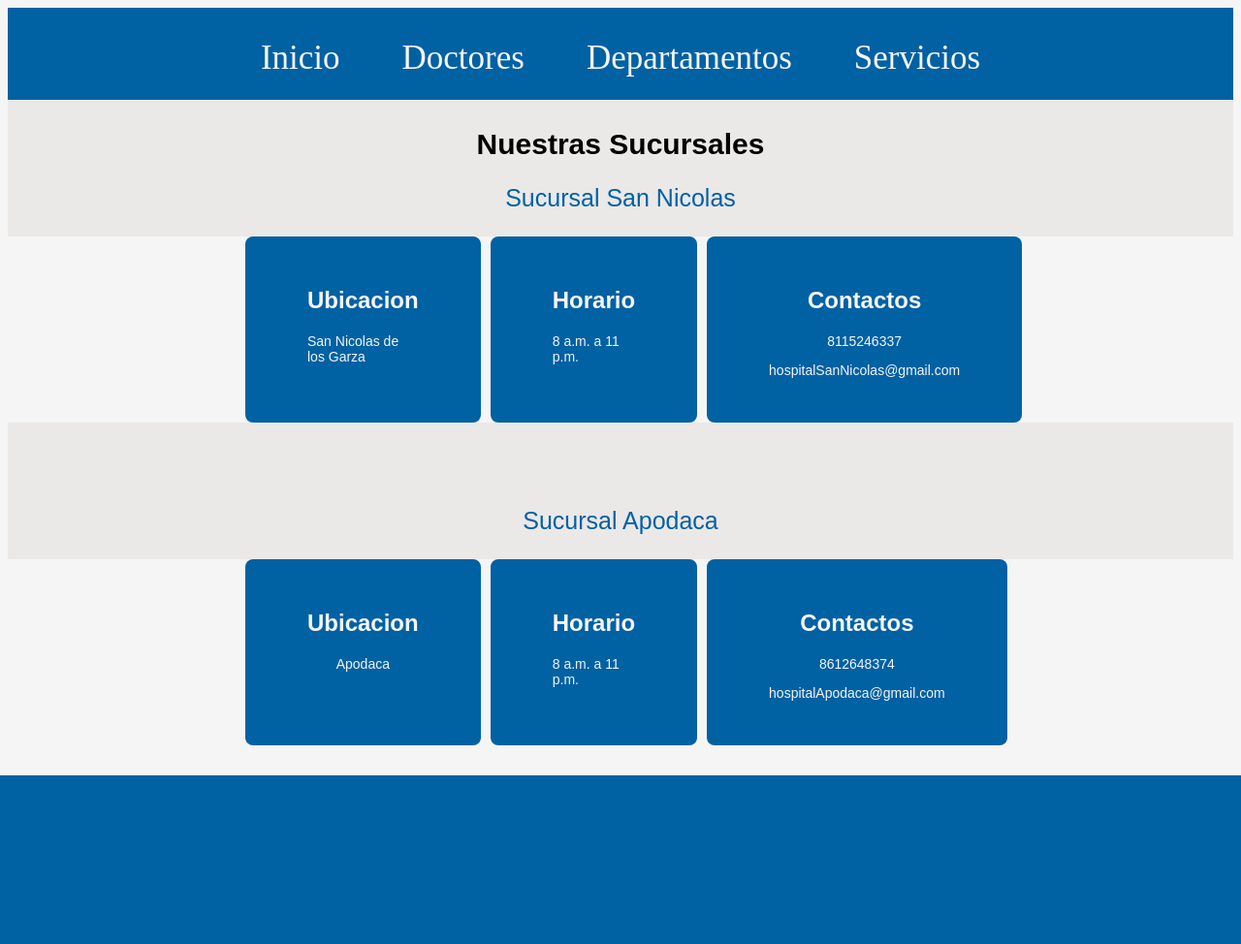
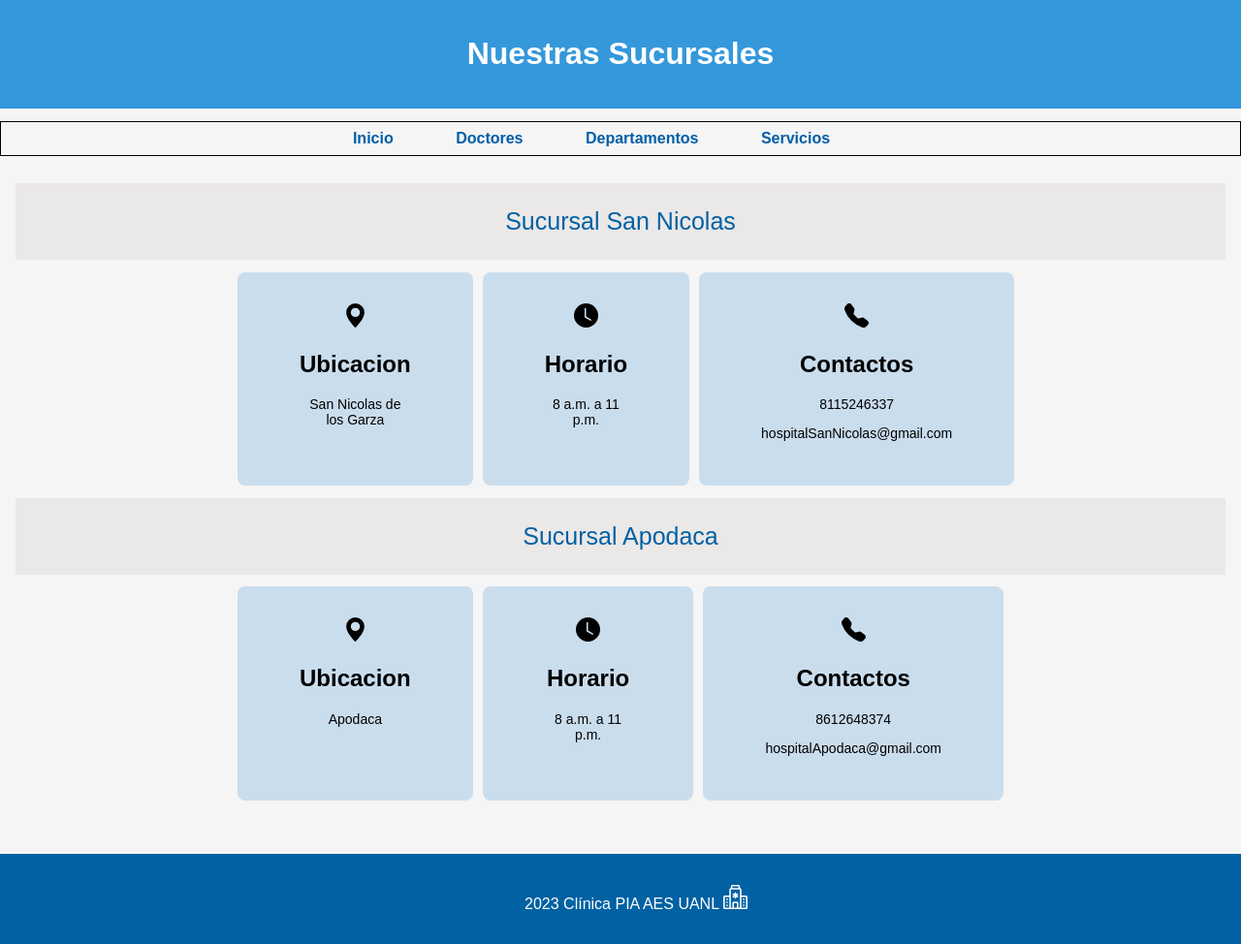
Before and after one commit to GalileaGM/PIA_DESARROLLOWEB, a Django app: page /sucursales/ in a window 1280 px wide. Shown: the whole page at 97% size. Before the commit the page ends 800 px from the top, so only its background shows below. Run offline with Django 4.2, Linux system fonts and the light colour scheme; data comes from the database, SQL or seed files in the repository.

Commit message:
Casi terminado AGG

```diff
--- a/hospital/hospital/static/estilos/EstilosSucursal.css
+++ b/hospital/hospital/static/estilos/EstilosSucursal.css
@@ -1,29 +1,47 @@
 body {
+    font-family: sans-serif;
     background-color: whitesmoke;
+    margin: 0;
+    padding: 0;
 }
 
-#links{
-    display: flex;
-    justify-content: center;
-    background-color: #0061a3;
+header {
+    background-color: #3498db;
+    color: white;
+    text-align: center;
+    padding: 1em;
 }
 
-#links a{
-    text-decoration-line: none;
-    color: whitesmoke;
-    font-size: 35px;
-    font-family: "Gilroy";
-    margin: 2rem ;
+nav {
+    background-color: whitesmoke;
+    border: 1px solid black;
+    padding: 0.5em;
+    margin-top: 1%;
+    text-align: center;
+    align-items: center;
 }
 
-h1 {
-    color: black;
-    display: flex;
-    flex-flow: column;
-    align-items: center;
-    font-family: sans-serif;
-    font-size: 30px;
-    margin-bottom: -5%;
+nav ul {
+    list-style: none;
+    padding: 0;
+    margin: 0;
+}
+
+nav li {
+    display: inline;
+    margin-right: 60px;
+}
+
+nav a {
+    text-decoration: none;
+    color: #005ea8;
+    font-weight: bold;
+}
+
+article {
+
+    text-align: center;
+    padding: 1em;
 }
 
 #nombre{
@@ -34,25 +52,32 @@
     align-items: center;
     font-family: sans-serif;
     font-size: 25px;
+    margin: 1% 0 1%;
 }
 
 #contenedor {
     display: flex;
-    padding: 0px 15rem;
+    padding: 0px 14rem;
 }
 
-#contenedor section{
+#mp1{
     margin: 0px 5px ;
     padding: 2rem 4rem;
-    background-color: #0061a3;
+    background-color:#cadded;
     border-radius: .5rem;
+}
+
+#mp1 svg{
+    background-color: transparent;
+    color:black;
+    border:none;
 }
 
 #contenedor section h2{
     display: flex;
     flex-flow: column;
     align-items: center;
-    color: whitesmoke;
+    color: black;
     font-family: sans-serif;
 }
 
@@ -60,7 +85,17 @@
     display: flex;
     flex-flow: column nowrap;
     align-items: center;
-    color: whitesmoke;
+    color: black;
     font-size: 14px;
     font-family: sans-serif;
 }
+
+footer {
+    background-color: #0061a3;
+    color: white;
+    text-align: center;
+    padding: 1em;
+    margin-top: 3%;
+    bottom: 0;
+    width: 100%;
+}
--- a/hospital/hospital/templates/sucursales.html
+++ b/hospital/hospital/templates/sucursales.html
@@ -8,37 +8,59 @@
     <link rel="stylesheet" href="{% static 'estilos/EstilosSucursal.css' %}">
 </head>
 <body>
-    <section id="links">
-        <a href="{% url 'index'%}">Inicio</a>
-        <a href="{% url 'doctores'%}">Doctores</a>
-        <a href="{% url 'departamentos'%}">Departamentos</a>
-        <a href="{% url 'servicios'%}">Servicios</a>
-    </section>
+
+    <header>
         <h1>Nuestras Sucursales</h1>
+    </header>
 
+    <nav>
+        <ul>
+            <li><a href="{% url 'index' %}">Inicio</a></li>
+            <li><a href="{% url 'doctores' %}">Doctores</a></li>
+            <li><a href="{% url 'departamentos' %}">Departamentos</a></li>
+            <li><a href="{% url 'servicios' %}">Servicios</a></li>
+        </ul>
+    </nav>
+
+    <article>
         {% for Sucursales in Sucursales %}
         <section id="nombre">
-        <h2></h2>
             <p>{{Sucursales.NombreSucursal}}</p>
         </section>
 
         <section id ="contenedor">
             <section id="mp1">
+                <svg xmlns="http://www.w3.org/2000/svg" width="25" height="25" fill="currentColor" class="bi bi-geo-alt-fill" viewBox="0 0 16 16">
+                    <path d="M8 16s6-5.686 6-10A6 6 0 0 0 2 6c0 4.314 6 10 6 10zm0-7a3 3 0 1 1 0-6 3 3 0 0 1 0 6z"/>
+                </svg>
                 <h2>Ubicacion</h2>
                 <p>{{Sucursales.Direccion}}</p>
             </section>
 
             <section id="mp1">
+                <svg xmlns="http://www.w3.org/2000/svg" width="25" height="25" fill="currentColor" class="bi bi-clock-fill" viewBox="0 0 16 16">
+                    <path d="M16 8A8 8 0 1 1 0 8a8 8 0 0 1 16 0zM8 3.5a.5.5 0 0 0-1 0V9a.5.5 0 0 0 .252.434l3.5 2a.5.5 0 0 0 .496-.868L8 8.71V3.5z"/>
+                </svg>
                 <h2>Horario</h2>
                 <p>{{Sucursales.HorarioAbierto}} a {{Sucursales.HorarioCerrado}}</p>
             </section>
 
             <section id="mp1">
+                <svg xmlns="http://www.w3.org/2000/svg" width="25" height="25" fill="currentColor" class="bi bi-telephone-fill" viewBox="0 0 16 16">
+                    <path fill-rule="evenodd" d="M1.885.511a1.745 1.745 0 0 1 2.61.163L6.29 2.98c.329.423.445.974.315 1.494l-.547 2.19a.678.678 0 0 0 .178.643l2.457 2.457a.678.678 0 0 0 .644.178l2.189-.547a1.745 1.745 0 0 1 1.494.315l2.306 1.794c.829.645.905 1.87.163 2.611l-1.034 1.034c-.74.74-1.846 1.065-2.877.702a18.634 18.634 0 0 1-7.01-4.42 18.634 18.634 0 0 1-4.42-7.009c-.362-1.03-.037-2.137.703-2.877L1.885.511z"/>
+                </svg>
                 <h2>Contactos</h2>
                 <p>{{Sucursales.Telefono}}</p>
                 <p>{{Sucursales.Correo}}</p>
             </section>
         </section>
         {% endfor %}
+    </article>
+
+    <footer>
+        <p> 2023 Clínica PIA AES UANL  <svg xmlns="http://www.w3.org/2000/svg" width="25" height="25" fill="currentColor" class="bi bi-hospital" viewBox="0 0 16 16">
+            <path d="M8.5 5.034v1.1l.953-.55.5.867L9 7l.953.55-.5.866-.953-.55v1.1h-1v-1.1l-.953.55-.5-.866L7 7l-.953-.55.5-.866.953.55v-1.1h1ZM13.25 9a.25.25 0 0 0-.25.25v.5c0 .138.112.25.25.25h.5a.25.25 0 0 0 .25-.25v-.5a.25.25 0 0 0-.25-.25h-.5ZM13 11.25a.25.25 0 0 1 .25-.25h.5a.25.25 0 0 1 .25.25v.5a.25.25 0 0 1-.25.25h-.5a.25.25 0 0 1-.25-.25v-.5Zm.25 1.75a.25.25 0 0 0-.25.25v.5c0 .138.112.25.25.25h.5a.25.25 0 0 0 .25-.25v-.5a.25.25 0 0 0-.25-.25h-.5Zm-11-4a.25.25 0 0 0-.25.25v.5c0 .138.112.25.25.25h.5A.25.25 0 0 0 3 9.75v-.5A.25.25 0 0 0 2.75 9h-.5Zm0 2a.25.25 0 0 0-.25.25v.5c0 .138.112.25.25.25h.5a.25.25 0 0 0 .25-.25v-.5a.25.25 0 0 0-.25-.25h-.5ZM2 13.25a.25.25 0 0 1 .25-.25h.5a.25.25 0 0 1 .25.25v.5a.25.25 0 0 1-.25.25h-.5a.25.25 0 0 1-.25-.25v-.5Z"/>
+            <path d="M5 1a1 1 0 0 1 1-1h4a1 1 0 0 1 1 1v1a1 1 0 0 1 1 1v4h3a1 1 0 0 1 1 1v7a1 1 0 0 1-1 1H1a1 1 0 0 1-1-1V8a1 1 0 0 1 1-1h3V3a1 1 0 0 1 1-1V1Zm2 14h2v-3H7v3Zm3 0h1V3H5v12h1v-3a1 1 0 0 1 1-1h2a1 1 0 0 1 1 1v3Zm0-14H6v1h4V1Zm2 7v7h3V8h-3Zm-8 7V8H1v7h3Z"/></p>
+    </footer>
 </body>
 </html>
```
Lines whose indentation alone changed are shown as unchanged.
